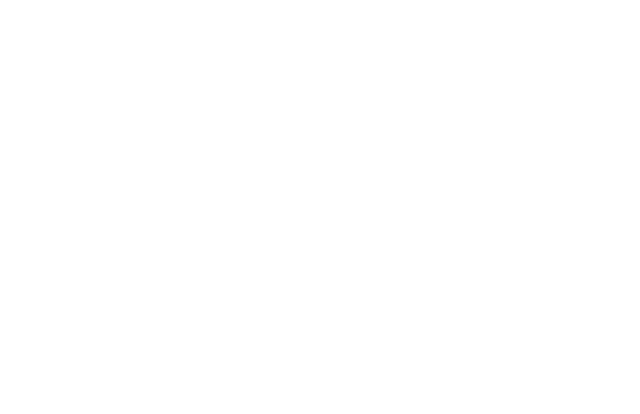
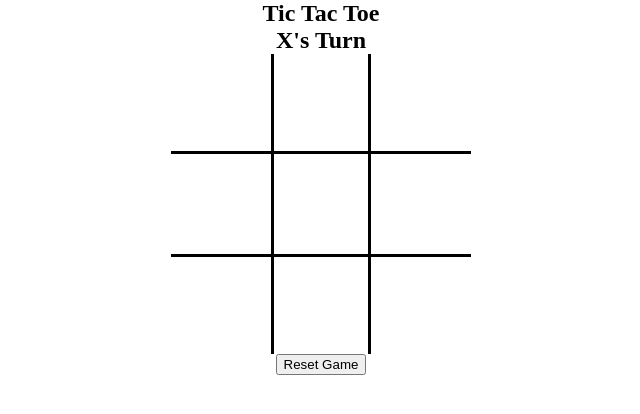
Before and after one commit to Frank-Rauen/Tic-Tac-Toe-Game, a plain HTML site: page index.html in a window 1280 px wide. Shown: the whole page, without its empty margins (319-959 px from the left). Drawn offline with Linux system fonts and the light colour scheme.

Commit message:
adds HTML and CSS

```diff
--- a/css/style.css
+++ b/css/style.css
@@ -0,0 +1,27 @@
+* {
+    box-sizing: border-box;
+    margin: 0;
+
+}
+.top{border-top: 3px solid black;}
+.bottom{border-bottom: 3px solid black;}
+.right{border-right: 3px solid black;}
+.left{border-left: 3px solid black;}
+body {
+    text-align: center;
+}
+#gameboard {
+    display: flex;
+    flex-wrap: wrap;
+    width: 300px;
+    margin: 0 auto;
+}
+.square {
+    display: flex;
+    justify-content: center;
+    align-items: center;
+    width: 100px;
+    height: 100px;
+    font-family: Arial, Helvetica, sans-serif;
+    font-size: 50px;
+}
--- a/index.html
+++ b/index.html
@@ -4,9 +4,30 @@
     <meta charset="UTF-8">
     <meta name="viewport" content="width=device-width, initial-scale=1.0">
     <meta http-equiv="X-UA-Compatible" content="ie=edge">
-    <title>Document</title>
+    <link rel="stylesheet" href="./css/style.css">
+    <script defer src="./js/script.js"></script>
+    <title>Tic Tac Toe</title>
 </head>
 <body>
-    <script src="./js/script.js"></script>
+    <main>
+        <section>
+            <h1>Tic Tac Toe</h1>
+            <h2 id="message">X's Turn</h2>
+        </section>
+        <section id="gameboard">
+            <div class="square bottom"></div>
+            <div class="square bottom left right"></div>
+            <div class="square bottom"></div>
+            <div class="square"></div>
+            <div class="square left right"></div>
+            <div class="square"></div>
+            <div class="square top"></div>
+            <div class="square top left right"></div>
+            <div class="square top"></div>
+        </section>
+        <section>
+            <button id="reset">Reset Game</button>
+        </section>
+    </main>
 </body>
 </html>
```
